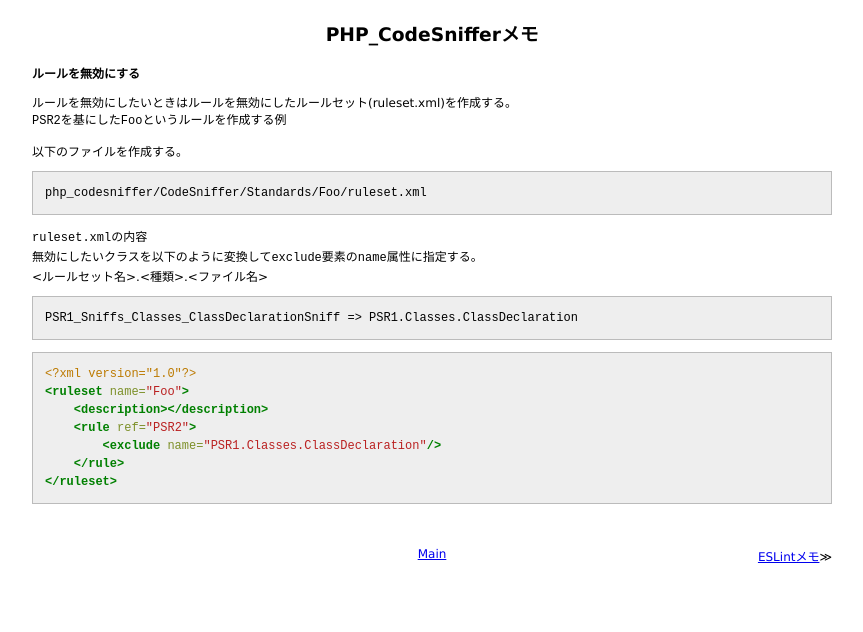
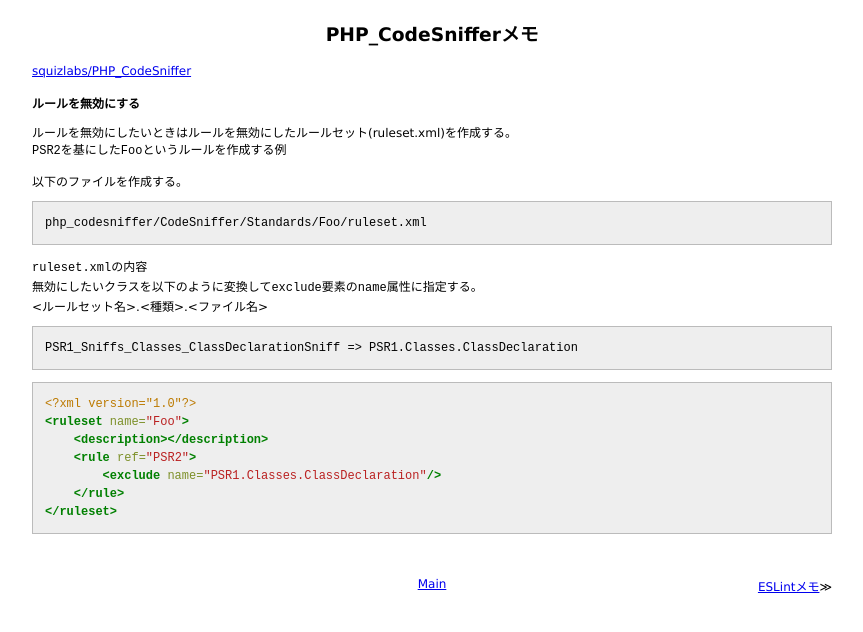
Before and after one commit to 38elements/38elements.github.com, a Jekyll site: the page built from _posts/2016-10-08-php_codesniffer.md, in a window 1280 px wide. Shown: the top 632 px of the page, without its empty margins (208-1071 px from the left). Built offline with Jekyll 4.4.1, drawn with Linux system fonts in a browser that asks for light colours.

Commit message:
Update 2016-10-08-php_codesniffer.md

```diff
--- a/_posts/2016-10-08-php_codesniffer.md
+++ b/_posts/2016-10-08-php_codesniffer.md
@@ -2,6 +2,8 @@
 layout: posts
 title: PHP_CodeSnifferメモ
 ---
+[squizlabs/PHP_CodeSniffer](https://github.com/squizlabs/PHP_CodeSniffer)
+
 #### ルールを無効にする
 ルールを無効にしたいときはルールを無効にしたルールセット(ruleset.xml)を作成する。
 `PSR2`を基にした`Foo`というルールを作成する例
```
